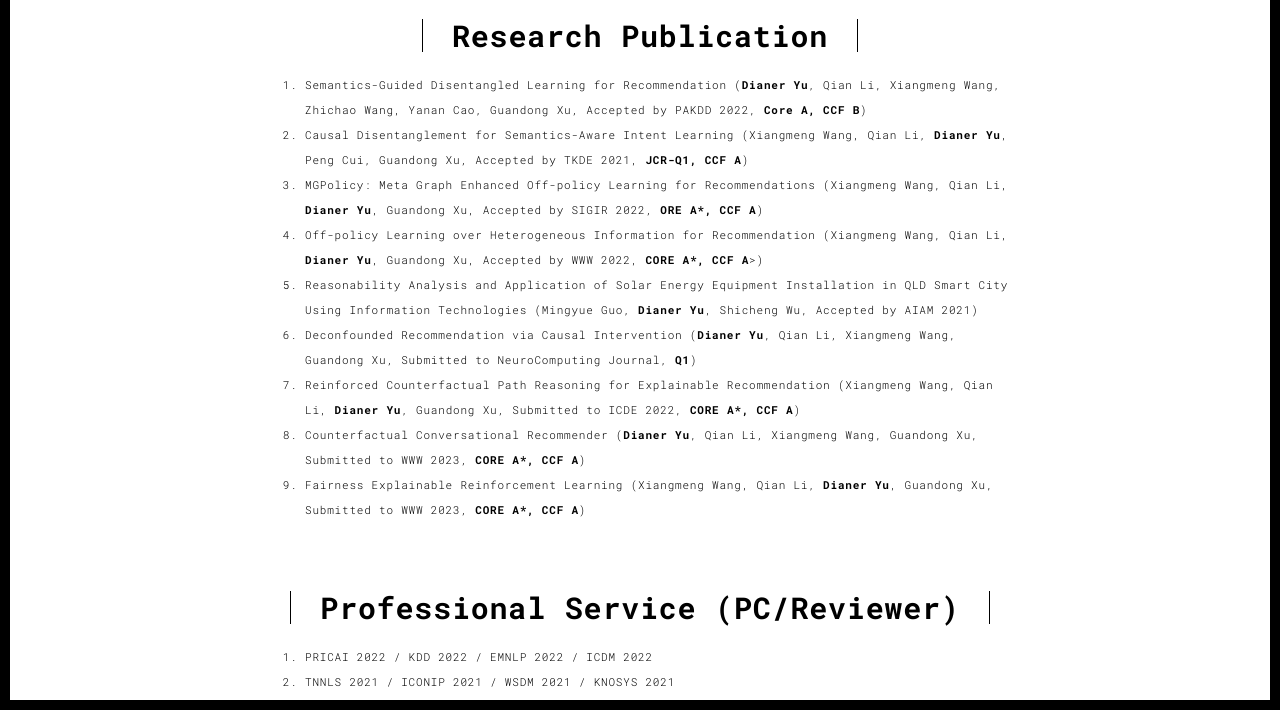
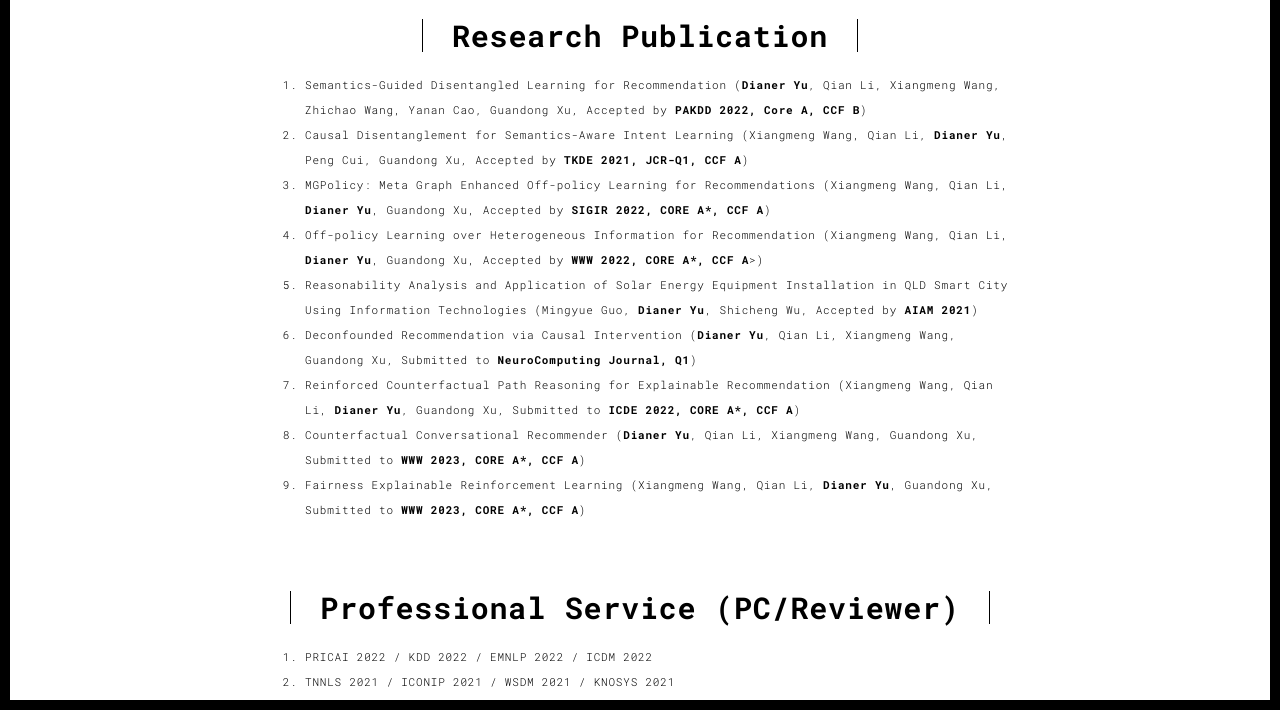
Before and after one commit to AlfredYuisGood/flask, a Flask app: page /works.html in a window 1280 px wide. Shown: the part 90-805 px from the top of the page. Run offline with Flask 2, Linux system fonts and the light colour scheme; some libraries are stand-ins or nearby versions.

Commit message:
Add files via upload

```diff
--- a/templates/works.html
+++ b/templates/works.html
@@ -56,15 +56,15 @@
         <div class="text-center">
           <h1 class="h2">Research Publication</h1>
             <ol class="text-left">
-              <li>Semantics-Guided Disentangled Learning for Recommendation (<strong>Dianer Yu</strong>, Qian Li, Xiangmeng Wang, Zhichao Wang, Yanan Cao, Guandong Xu, Accepted by PAKDD 2022, <strong>Core A, CCF B</strong>)</li>
-              <li>Causal Disentanglement for Semantics-Aware Intent Learning (Xiangmeng Wang, Qian Li, <strong>Dianer Yu</strong>, Peng Cui, Guandong Xu, Accepted by TKDE 2021, <strong>JCR-Q1, CCF A</strong>)</li>
-              <li>MGPolicy: Meta Graph Enhanced Off-policy Learning for Recommendations (Xiangmeng Wang, Qian Li, <strong>Dianer Yu</strong>, Guandong Xu, Accepted by SIGIR 2022, <strong>ORE A*, CCF A</strong>)</li>
-              <li>Off-policy Learning over Heterogeneous Information for Recommendation (Xiangmeng Wang, Qian Li, <strong>Dianer Yu</strong>, Guandong Xu, Accepted by WWW 2022, <strong>CORE A*, CCF A</strong>>)</li>
-              <li>Reasonability Analysis and Application of Solar Energy Equipment Installation in QLD Smart City Using Information Technologies (Mingyue Guo, <strong>Dianer Yu</strong>, Shicheng Wu, Accepted by AIAM 2021)</li>
-              <li>Deconfounded Recommendation via Causal Intervention (<strong>Dianer Yu</strong>, Qian Li, Xiangmeng Wang, Guandong Xu, Submitted to NeuroComputing Journal, <strong>Q1</strong>)</li>
-              <li>Reinforced Counterfactual Path Reasoning for Explainable Recommendation (Xiangmeng Wang, Qian Li, <strong>Dianer Yu</strong>, Guandong Xu, Submitted to ICDE 2022, <strong>CORE A*, CCF A</strong>)</li>
-              <li>Counterfactual Conversational Recommender (<strong>Dianer Yu</strong>, Qian Li, Xiangmeng Wang, Guandong Xu, Submitted to WWW 2023, <strong>CORE A*, CCF A</strong>)</li>
-              <li>Fairness Explainable Reinforcement Learning (Xiangmeng Wang, Qian Li, <strong>Dianer Yu</strong>, Guandong Xu, Submitted to WWW 2023, <strong>CORE A*, CCF A</strong>)</li>
+              <li>Semantics-Guided Disentangled Learning for Recommendation (<strong>Dianer Yu</strong>, Qian Li, Xiangmeng Wang, Zhichao Wang, Yanan Cao, Guandong Xu, Accepted by <strong>PAKDD 2022, Core A, CCF B</strong>)</li>
+              <li>Causal Disentanglement for Semantics-Aware Intent Learning (Xiangmeng Wang, Qian Li, <strong>Dianer Yu</strong>, Peng Cui, Guandong Xu, Accepted by <strong>TKDE 2021, JCR-Q1, CCF A</strong>)</li>
+              <li>MGPolicy: Meta Graph Enhanced Off-policy Learning for Recommendations (Xiangmeng Wang, Qian Li, <strong>Dianer Yu</strong>, Guandong Xu, Accepted by <strong>SIGIR 2022, CORE A*, CCF A</strong>)</li>
+              <li>Off-policy Learning over Heterogeneous Information for Recommendation (Xiangmeng Wang, Qian Li, <strong>Dianer Yu</strong>, Guandong Xu, Accepted by <strong>WWW 2022, CORE A*, CCF A</strong>>)</li>
+              <li>Reasonability Analysis and Application of Solar Energy Equipment Installation in QLD Smart City Using Information Technologies (Mingyue Guo, <strong>Dianer Yu</strong>, Shicheng Wu, Accepted by <strong>AIAM 2021</strong>)</li>
+              <li>Deconfounded Recommendation via Causal Intervention (<strong>Dianer Yu</strong>, Qian Li, Xiangmeng Wang, Guandong Xu, Submitted to <strong>NeuroComputing Journal, Q1</strong>)</li>
+              <li>Reinforced Counterfactual Path Reasoning for Explainable Recommendation (Xiangmeng Wang, Qian Li, <strong>Dianer Yu</strong>, Guandong Xu, Submitted to <strong>ICDE 2022, CORE A*, CCF A</strong>)</li>
+              <li>Counterfactual Conversational Recommender (<strong>Dianer Yu</strong>, Qian Li, Xiangmeng Wang, Guandong Xu, Submitted to <strong>WWW 2023, CORE A*, CCF A</strong>)</li>
+              <li>Fairness Explainable Reinforcement Learning (Xiangmeng Wang, Qian Li, <strong>Dianer Yu</strong>, Guandong Xu, Submitted to <strong>WWW 2023, CORE A*, CCF A</strong>)</li>
             </ol>
         </div>
       </div>
```
